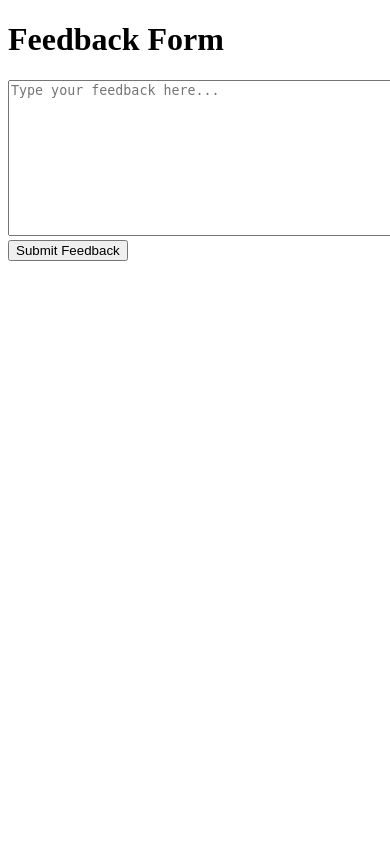
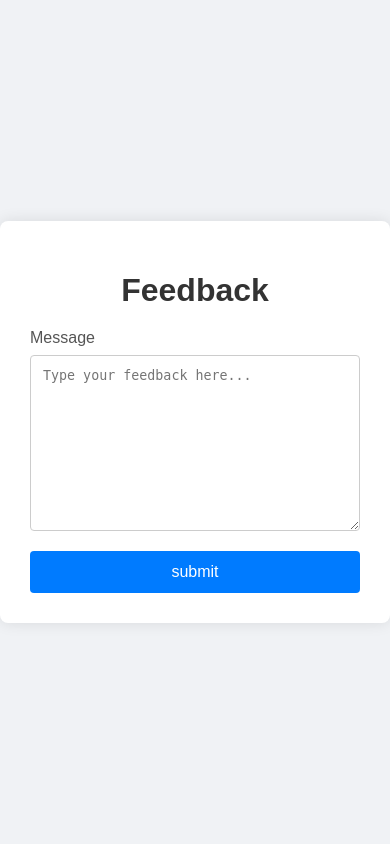
Before and after one commit to Bineesh627/reciperave, a Django app: template reciperave/feedback/templates/feedback/feedback_form.html in a window 390 px wide; the page is wider, and only the part inside the window is pictured. Run offline with Django 3.2, Linux system fonts and the light colour scheme; the template is opened without the code that fills it, so the values that code supplies are empty.

Commit message:
Added some css style in the feedback

```diff
--- a/reciperave/bookmarks/templates/bookmarks/view_bookmark.html
+++ b/reciperave/bookmarks/templates/bookmarks/view_bookmark.html
@@ -4,10 +4,12 @@
     <title>View Bookmarks</title>
     {% load static %}
     <link rel="stylesheet" href="{% static 'base_card/cards.css' %}">
-    <link rel="stylesheet" href="{% static 'bookmarks/view_bookmark.css' %}">
+    <link rel="stylesheet" href="{% static 'bookmarks/css/view_bookmark.css' %}">
 </head>
 <body>
-    <h1>Your Bookmarked Recipes</h1>
+    <header>
+        <h1>Bookmarked Recipes</h1>
+    </header>
     <section>
         <div class="card-container">
             {% for recipe in recipes %}
--- /dev/null
+++ b/reciperave/feedback/static/feedback/css/feedback.css
@@ -0,0 +1,91 @@
+body {
+  font-family: Arial, sans-serif;
+  background: #f0f2f5;
+  display: flex;
+  justify-content: center;
+  align-items: center;
+  height: 100vh;
+  margin: 0;
+  animation: fadeIn 1s ease-in-out;
+}
+
+.container {
+  background: #ffffff;
+  padding: 30px;
+  border-radius: 8px;
+  box-shadow: 0 0 15px rgba(0, 0, 0, 0.1);
+  max-width: 400px;
+  width: 100%;
+  animation: slideIn 0.5s ease-out;
+}
+
+h1 {
+  text-align: center;
+  color: #333333;
+  margin-bottom: 20px;
+}
+
+label {
+  display: block;
+  margin-bottom: 8px;
+  color: #555555;
+}
+
+textarea {
+  width: 100%;
+  padding: 12px;
+  margin-bottom: 16px;
+  border: 1px solid #cccccc;
+  border-radius: 4px;
+  box-sizing: border-box;
+  resize: vertical;
+  min-height: 100px;
+  transition: border-color 0.3s;
+}
+
+textarea:focus {
+  border-color: #4CAF50;
+  outline: none;
+}
+
+.submit-button {
+  display: block;
+  width: 100%;
+  padding: 12px;
+  background: #007bff;
+  /* Blue color */
+  color: white;
+  border: none;
+  border-radius: 4px;
+  cursor: pointer;
+  font-size: 16px;
+  transition: background-color 0.3s, transform 0.3s;
+}
+
+.submit-button:hover {
+  background: #0056b3;
+  /* Darker blue */
+  transform: scale(1.05);
+}
+
+@keyframes fadeIn {
+  from {
+    opacity: 0;
+  }
+
+  to {
+    opacity: 1;
+  }
+}
+
+@keyframes slideIn {
+  from {
+    transform: translateY(-20px);
+    opacity: 0;
+  }
+
+  to {
+    transform: translateY(0);
+    opacity: 1;
+  }
+}
--- a/reciperave/feedback/templates/feedback/feedback_form.html
+++ b/reciperave/feedback/templates/feedback/feedback_form.html
@@ -1,14 +1,22 @@
 <!DOCTYPE html>
-<html>
+<html lang="en">
 <head>
+    <meta charset="UTF-8">
+    <meta name="viewport" content="width=device-width, initial-scale=1.0">
     <title>Feedback Form</title>
+    {% load static %}
+    <link rel="stylesheet" href="{% static 'feedback/css/feedback.css' %}">
 </head>
 <body>
-    <h1>Feedback Form</h1>
-    <form class="feedback-form" method="post" action="{% url 'feedbackForm' %}">
-        {% csrf_token %}
-        <textarea id="feedback" placeholder="Type your feedback here..." name="message" cols="80" rows="10"></textarea>
-        <button type="submit">Submit Feedback</button>
-    </form>
+    <div class="container">
+        <h1>Feedback</h1>
+        <form action="{% url 'feedbackForm' %}" method="post">
+            {% csrf_token %}
+            <label for="feedback">Message</label>
+            <textarea id="feedback" placeholder="Type your feedback here..." name="message" cols="80" rows="10"></textarea>
+
+            <button type="submit" class="submit-button">submit</button>
+        </form>
+    </div>
 </body>
 </html>
--- a/reciperave/follows/templates/follows/followers.html
+++ b/reciperave/follows/templates/follows/followers.html
@@ -20,11 +20,6 @@
                         <input type="hidden" name="id" value="{{ follower.uid }}">
                         <button type="submit" class="btn btn-follow">Remove</button>
                     </form>
-                    {% else %}
-                    <form method="get" action="{% url 'follow_user' %}">
-                        <input type="hidden" name="id" value="{{ follower.uid }}">
-                        <button type="submit" class="btn btn-follow">Follow</button>
-                    </form>
                     {% endif %}
                 </li>
                 {% empty %}
--- a/reciperave/follows/templates/follows/following.html
+++ b/reciperave/follows/templates/follows/following.html
@@ -18,7 +18,7 @@
                     {% if following.is_following %}
                     <form method="get" action="{% url 'unfollow_user' %}">
                         <input type="hidden" name="id" value="{{ following.uid }}">
-                        <button type="submit" class="btn btn-follow">Unfollow</button>
+                        <button type="submit" class="btn btn-follow">Following</button>
                     </form>
                     {% endif %}
                 </li>
--- a/reciperave/profiles/templates/profiles/base.html
+++ b/reciperave/profiles/templates/profiles/base.html
@@ -9,10 +9,12 @@
     <link rel="stylesheet" href="https://cdnjs.cloudflare.com/ajax/libs/meyer-reset/2.0/reset.min.css">
     {% load static %}
     <link rel="stylesheet" href="{% static 'profiles/css/profile.css' %}">
+    <link rel="stylesheet" href="{% static 'base_card/cards.css' %}">
 </head>
 <body>
     <div class="container">
         {% block content %}{% endblock %}
     </div>
+    {% block post %}{% endblock %}
 </body>
 </html>
--- a/reciperave/profiles/views.py
+++ b/reciperave/profiles/views.py
@@ -2,6 +2,7 @@ from django.shortcuts import render, redirect, get_object_or_404
 from django.contrib.auth.decorators import login_required
 from django.contrib.auth.models import User
 from .models import Profile
+from recipes.models import Recipe
 from follows.models import Follow
 from django.core.files.storage import default_storage
 from django.core.files.base import ContentFile
@@ -41,6 +42,7 @@ def edit_profile(request):
 def profile(request, username):
     user_profile = get_object_or_404(User, username=username)
     is_own_profile = request.user == user_profile
+    recipes = Recipe.objects.all()
 
     # Determine if the current user is following the user_profile
     is_following = Follow.objects.filter(follower=request.user, following=user_profile).exists()
@@ -71,6 +73,7 @@ def profile(request, username):
     recipe_count = profile.recipe_count if hasattr(profile, 'recipe_count') else 0
 
     context = {
+        'recipes': recipes,
         'current_user': {
             'uid': user_profile.id,
             'fname': user_profile.first_name,
--- a/reciperave/recipes/urls.py
+++ b/reciperave/recipes/urls.py
@@ -1,4 +1,3 @@
-# urls.py
 from django.urls import path
 from . import views
 
--- a/reciperave/search/templates/search/search_recipes.html
+++ b/reciperave/search/templates/search/search_recipes.html
@@ -9,10 +9,10 @@
     <link rel="stylesheet" href="{% static 'search/search_recipes.css' %}">
 </head>
 <body>
+    <header>
+        <h1>Search Recipes</h1>
+    </header>
     <div class="container">
-        <header>
-            <h1>Search Recipes</h1>
-        </header>
         <main>
             <form method="GET" action="{% url 'search_recipes' %}">
                 <div class="form-group">
```
Also changed, not shown: reciperave/bookmarks/static/bookmarks/css/view_bookmark.css (renamed from reciperave/bookmarks/static/bookmarks/view_bookmark.css, +5 -3 lines), reciperave/feedback/static/feedback/css/feedback_success.css (added, +46 -0 lines), reciperave/feedback/static/feedback/feedback.css (deleted, +0 -72 lines), reciperave/feedback/templates/feedback/feedback_success.html (+11 -5 lines), reciperave/profiles/static/profiles/css/profile.css (+1 -42 lines), reciperave/profiles/templates/profiles/profile.html (+10 -8 lines).
